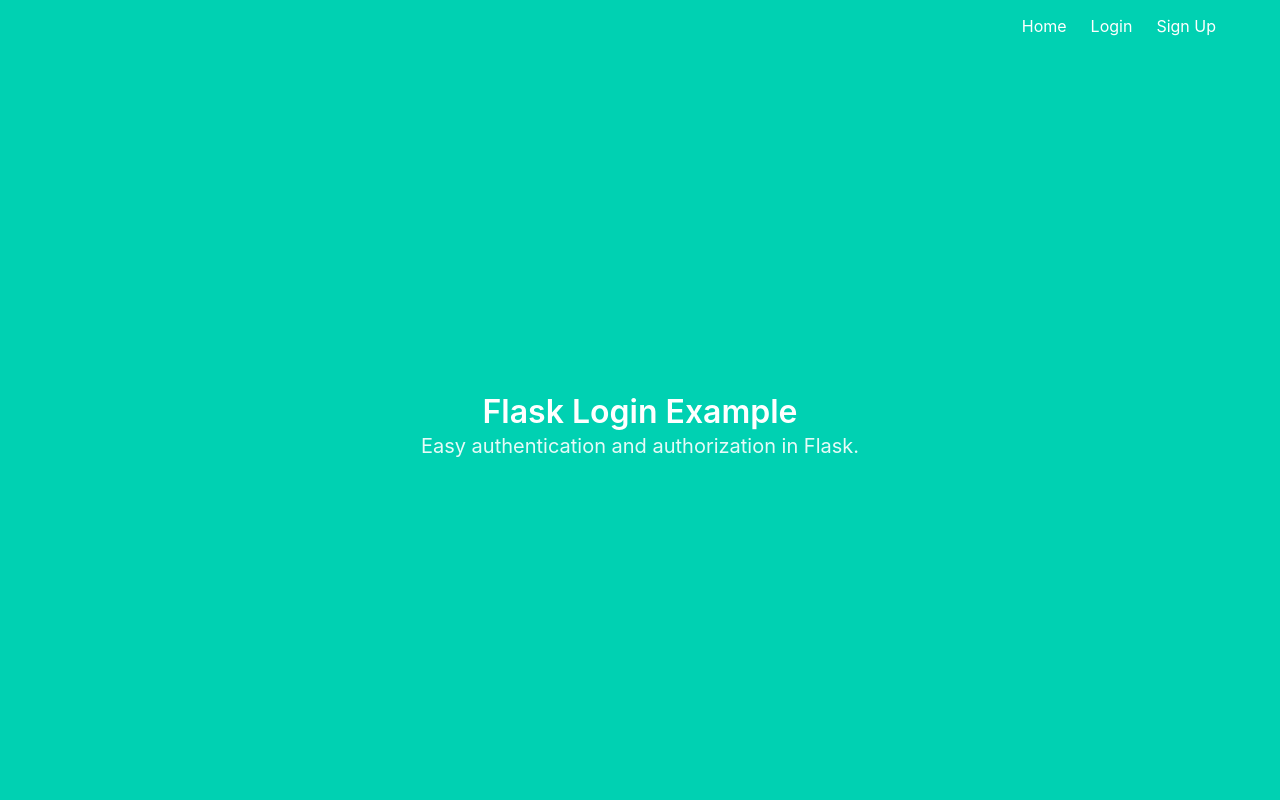
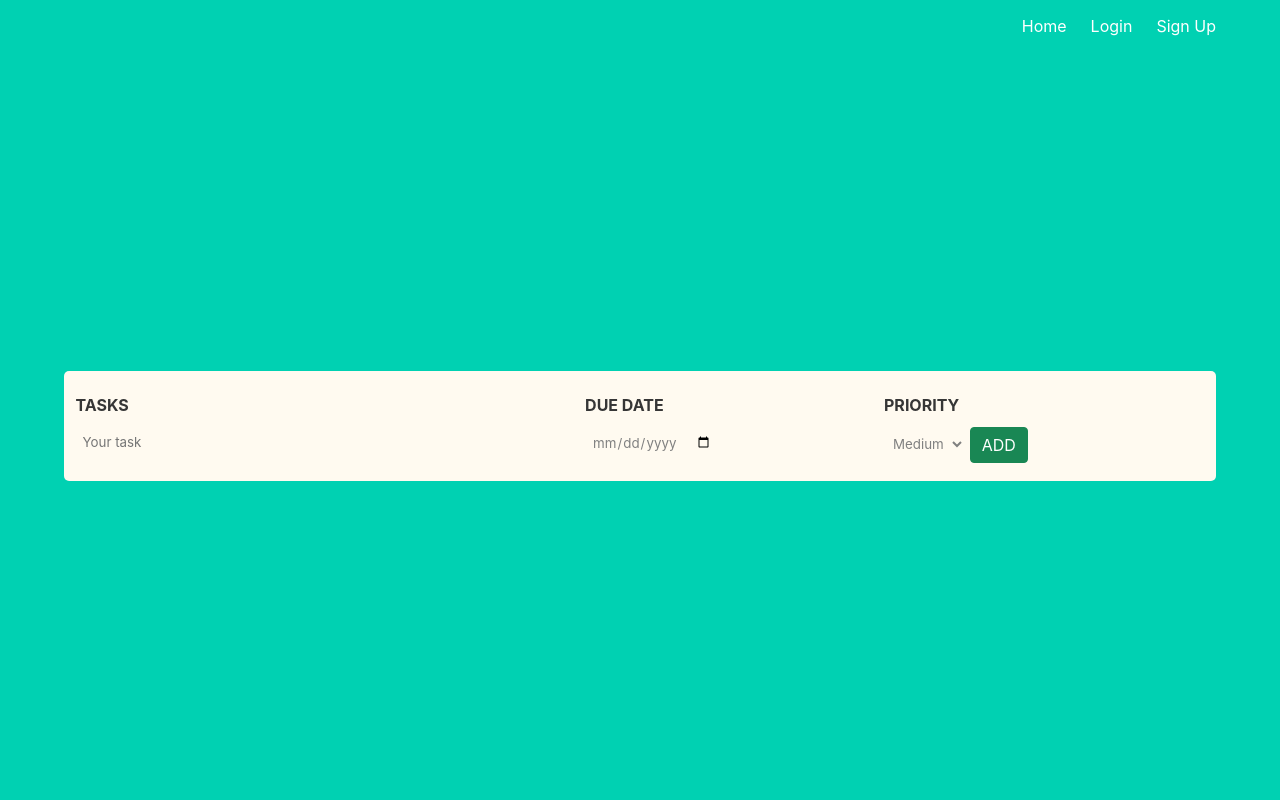
Before and after one commit to theophile-jr/productivite-app, a Python web app: template project/templates/index.html in a window 1280 px wide. Run offline with Jinja, Linux system fonts and the light colour scheme; the template is opened without the code that fills it, so the values that code supplies are empty.

Commit message:
Add the TODO feature (GUI only)

```diff
--- /dev/null
+++ b/project/static/css/master.css
@@ -0,0 +1,107 @@
+:root {
+    --bs-blue: #0d6efd;
+    --bs-indigo: #6610f2;
+    --bs-purple: #6f42c1;
+    --bs-pink: #d63384;
+    --bs-red: #dc3545;
+    --bs-orange: #fd7e14;
+    --bs-yellow: #ffc107;
+    --bs-green: #198754;
+    --bs-teal: #20c997;
+    --bs-cyan: #0dcaf0;
+    --bs-white: #fff;
+    --bs-gray: #6c757d;
+    --bs-gray-dark: #343a40;
+    --bs-primary: #0d6efd;
+    --bs-secondary: #6c757d;
+    --bs-success: #198754;
+    --bs-info: #0dcaf0;
+    --bs-warning: #ffc107;
+    --bs-danger: #dc3545;
+    --bs-light: #f8f9fa;
+    --bs-dark: #212529;
+    --bs-font-sans-serif: system-ui,-apple-system,"Segoe UI",Roboto,"Helvetica Neue",Arial,"Noto Sans","Liberation Sans",sans-serif,"Apple Color Emoji","Segoe UI Emoji","Segoe UI Symbol","Noto Color Emoji";
+    --bs-font-monospace: SFMono-Regular,Menlo,Monaco,Consolas,"Liberation Mono","Courier New",monospace;
+    --bs-gradient: linear-gradient(180deg, rgba(255, 255, 255, 0.15), rgba(255, 255, 255, 0));
+}
+
+button.no-style {
+    border: none;
+    background: none;
+    outline: none;
+}
+
+select.no-style {
+    border: none;
+    background: none;
+    outline: none;
+}
+
+.icon-sm {
+    width: 2em;
+}
+
+#todo-container {
+    padding: 1%;
+    border-radius: 5px;
+    background-color: floralwhite;
+}
+
+#todo-container tr:nth-child(1){
+    margin-bottom: 60px;
+}
+
+#todo-container th {
+    padding-top: 12px;
+    padding-bottom: 12px;
+    text-align: left;
+}
+
+.input-form {
+    border: 2px solid transparent;
+    background: none;
+    color: gray;
+    padding: 5px;
+    margin-bottom: 10px;
+    outline: none;
+}
+
+.input-form:focus {
+    border-radius: 5px;
+    border: 2px solid grey;
+    color: black;
+}
+.btn-success {
+    color: #fff !important;
+    background-color: #198754 !important;
+    border-color: #198754 !important;
+}
+
+.btn-success:hover {
+    color: #fff;
+    background-color: #157347 !important;
+    border-color: #146c43;
+}
+
+.btn {
+    display: inline-block;
+    font-weight: 400;
+    line-height: 1.5;
+    color: #212529;
+    text-align: center;
+    text-decoration: none;
+    vertical-align: middle;
+    cursor: pointer;
+    -webkit-user-select: none;
+    -moz-user-select: none;
+    user-select: none;
+    background-color: transparent;
+    border: 1px solid transparent;
+    border-top-color: transparent;
+    border-right-color: transparent;
+    border-bottom-color: transparent;
+    border-left-color: transparent;
+    padding: .3rem .7rem;
+    font-size: 1rem;
+    border-radius: .25rem;
+}
--- a/project/templates/index.html
+++ b/project/templates/index.html
@@ -1,12 +1,34 @@
 <!-- templates/index.html -->
+<link rel="stylesheet" href="../static/css/master.css">
+<script src="/static/js/todo.js" ></script>
+<script src="https://ajax.googleapis.com/ajax/libs/jquery/3.5.1/jquery.min.js"></script>
 
 {% extends "base.html" %}
 
 {% block content %}
-<h1 class="title">
-  Flask Login Example
-</h1>
-<h2 class="subtitle">
-  Easy authentication and authorization in Flask.
-</h2>
+<div id="todo-container">
+    <table id="todo-table" style="width:100%">
+        <tr>
+            <th> <span id="nbTask"></span> TASKS</th>
+            <th>DUE DATE</th>
+            <th>PRIORITY</th>
+        </tr>
+
+        <tr>
+            <td> <input class="input-form" placeholder="Your task" type="text" id="task" name="task"> </td>
+            <td> <input class="input-form" type="date" id="date" name="date"> </td>
+            <td>
+                <select class="no-style input-form" id="priority" name="priority">
+                    <option value="hight">Hight</option>
+                    <option value="medium" selected>Medium</option>
+                    <option value="low">Low</option>
+                </select>
+                <button onclick="onTaskAdded();sendTodoForm()" class="btn btn-success">ADD</button>
+            </td>
+        </tr>
+
+    </table>
+
+
+</div>
 {% endblock %}
```
